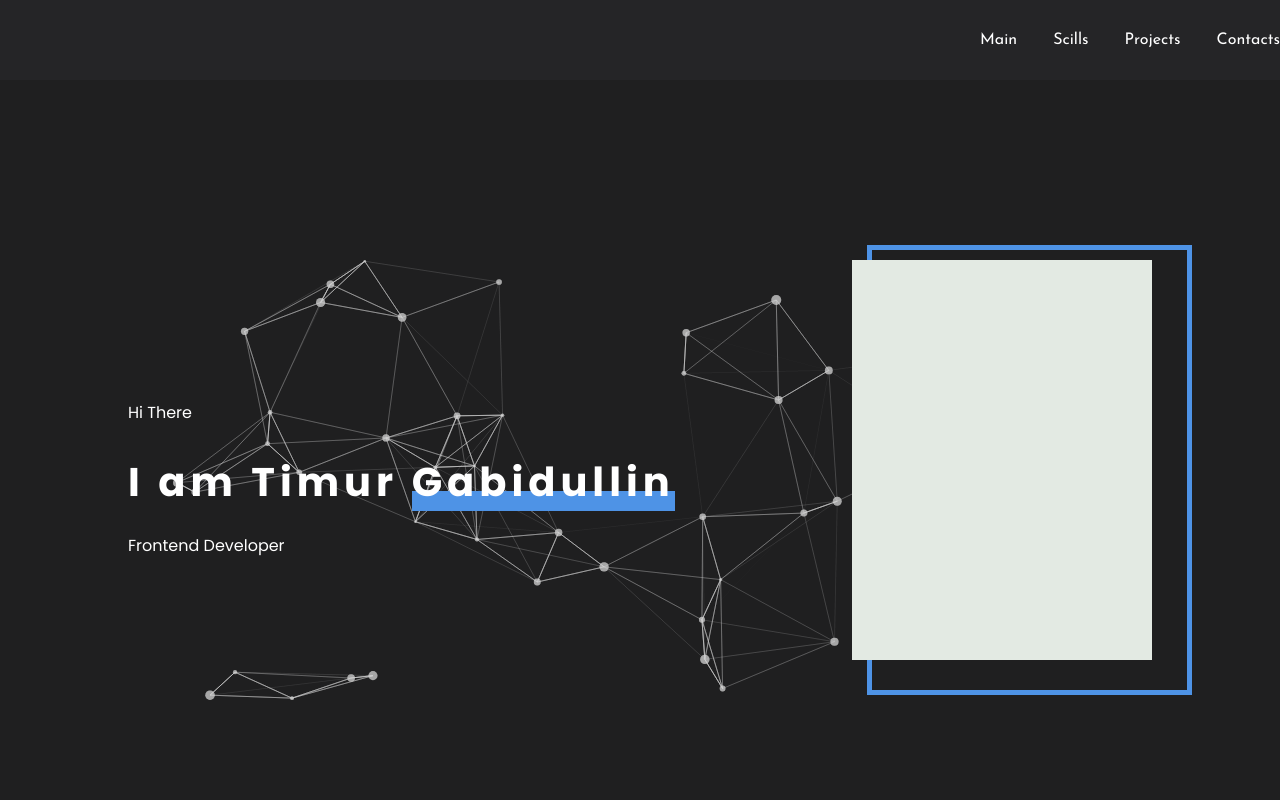
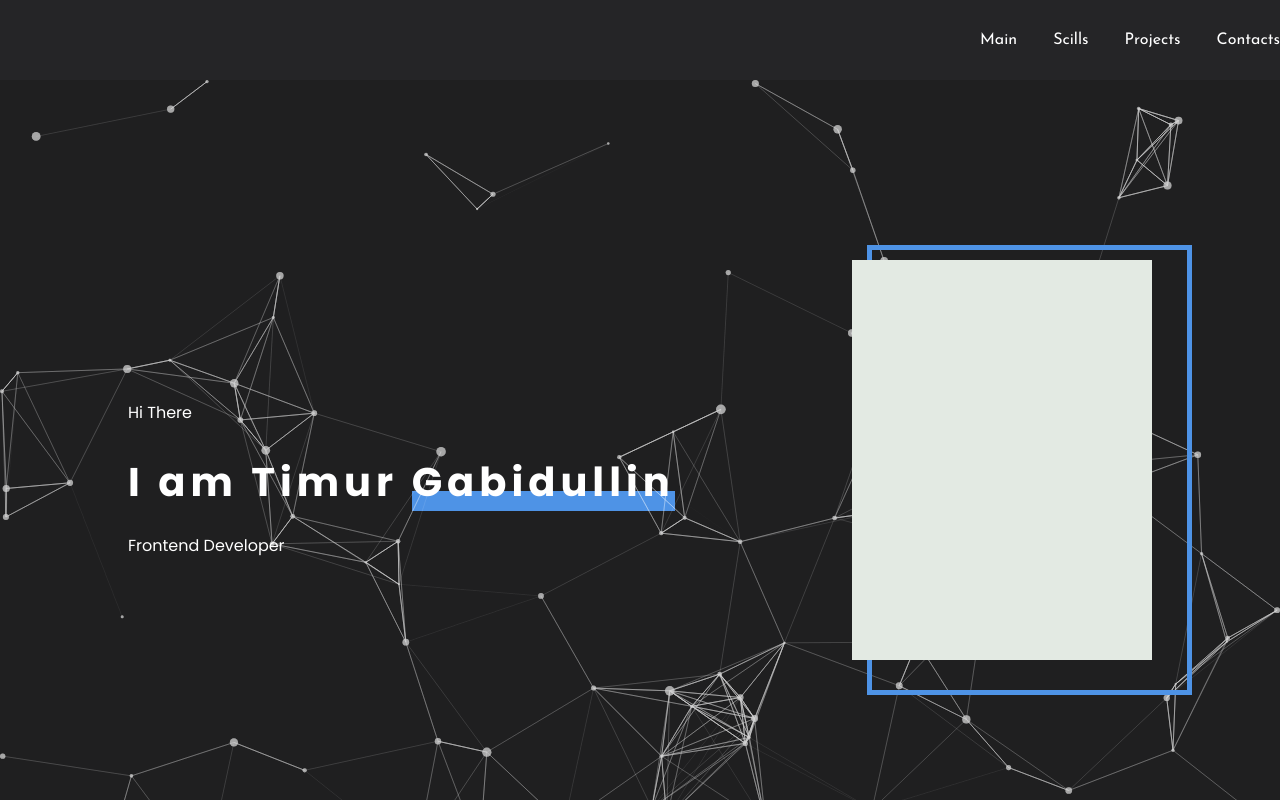
Before and after one commit to TimurGabidullin/portfolio, a React (Create React App) app: page / in a window 1280 px wide. Shown: the top 800 px of the page. Built offline with nearby package versions, Linux system fonts and the light colour scheme.

Commit message:
added library react-reveal

```diff
--- a/package.json
+++ b/package.json
@@ -14,6 +14,7 @@
     "@testing-library/user-event": "^12.1.10",
     "react": "^17.0.2",
     "react-dom": "^17.0.2",
+    "react-reveal": "^1.2.2",
     "react-scripts": "4.0.3",
     "react-tsparticles": "^1.42.1",
     "web-vitals": "^1.0.1"
--- a/src/common/components/title/Title.js
+++ b/src/common/components/title/Title.js
@@ -1,14 +1,16 @@
 import React from "react";
 import style from './Title.module.scss';
+import Fade from "react-reveal/Fade";
 
 
 
 function Title(props) {
     return (
+        <Fade bottom>
         <div className={style.title}>
             <h2 className={style.text}>{props.text}</h2>
         </div>
-
+        </Fade>
     );
 }
 
--- a/src/contacts/Contacts.js
+++ b/src/contacts/Contacts.js
@@ -1,6 +1,7 @@
 import React from "react";
 import style from './Contacts.module.scss';
 import Title from "../common/components/title/Title";
+import Fade from "react-reveal/Fade";
 
 
 function Contacts() {
@@ -8,12 +9,18 @@ function Contacts() {
         <div className={style.contactsBlock}>
             <div className={`${style.contactsContainer}`}>
                 <Title text={'Contacts'}/>
+
                 <form action="#" className={style.contacts}>
-                    <input placeholder={'Name'}/>
-                    <input placeholder={'E-mail'}/>
-                    <textarea placeholder={'Your message'}></textarea>
-                    <button type={"submit"}>SEND MESSAGE</button>
+                    <Fade bottom>
+                        <input placeholder={'Name'}/>
+                        <input placeholder={'E-mail'}/>
+                    </Fade>
+                    <Fade bottom>
+                        <textarea placeholder={'Your message'}></textarea>
+                        <button type={"submit"}>SEND MESSAGE</button>
+                    </Fade>
                 </form>
+
             </div>
         </div>
     );
--- a/src/main/Main.js
+++ b/src/main/Main.js
@@ -1,20 +1,20 @@
 import React from "react";
-
 import style from './Main.module.scss';
 import Particles from "react-tsparticles";
-
 
 
 function Main() {
 
     return (
         <div className={style.mainBlock}>
-            <div className={`${style.mainContainer}`}>
+
+            {/*Нужно сюда запихнуть Particles*/}
+
             <Particles
                 id="tsparticles"
                 className={style.particles}
                 params={{
-                        fullScreen: { enable: false },
+                    fullScreen: {enable: false},
                     fpsLimit: 120,
                     interactivity: {
                         events: {
@@ -88,6 +88,7 @@ import Particles from "react-tsparticles";
                 }}
             />
 
+            <div className={`${style.mainContainer}`}>
                     <div className={style.greeting}>
                         <span>Hi There</span>
                         <h1>I am Timur <span>Gabidullin</span></h1>
--- a/src/main/Main.module.scss
+++ b/src/main/Main.module.scss
@@ -8,40 +8,38 @@
 
 .mainBlock {
   @include flex(column, center, center, nowrap);
-
   min-height: 100vh;
   background-color: $bgColor;
+  position: relative;
+
+  .particles {
+    opacity: 0.8;
+    z-index: 2;
+    position: absolute;
+    left: 0;
+    right: 0;
+    top: 0;
+    bottom: 0;
+  }
+
 
   .mainContainer {
     @include container();
     height: 100%;
-    position: relative;
-
-    .particles{
-      position: absolute;
-      left: 0;
-      right: 0;
-      top: 0;
-      bottom: 0;
-      //height: 100%;
-      //width: 100%;
-      z-index: 0;
-      opacity: 0.8;
-    }
-
 
 
     .greeting {
       width: 600px;
       @include text($titleFontFamily, 40px, 1.2);
       @include flex(column, flex-start, flex-start, nowrap);
-
+      z-index: 1;
       font-weight: 400;
       background-color: $bgColor;
 
 
       span {
         @include text($textFontFamily, 16px, 1.8);
+        z-index: 0;
 
 
         //&:nth-child(2) {
@@ -114,7 +112,7 @@
 
     .photo {
       position: relative;
-      z-index: 1;
+      z-index: 4;
       margin-bottom: 40px;
 
       @media screen and (max-width: 1143px) {
```
Also changed, not shown: 1 other file (tests, documents, lock files or other folders). Lines whose indentation alone changed are shown as unchanged.
